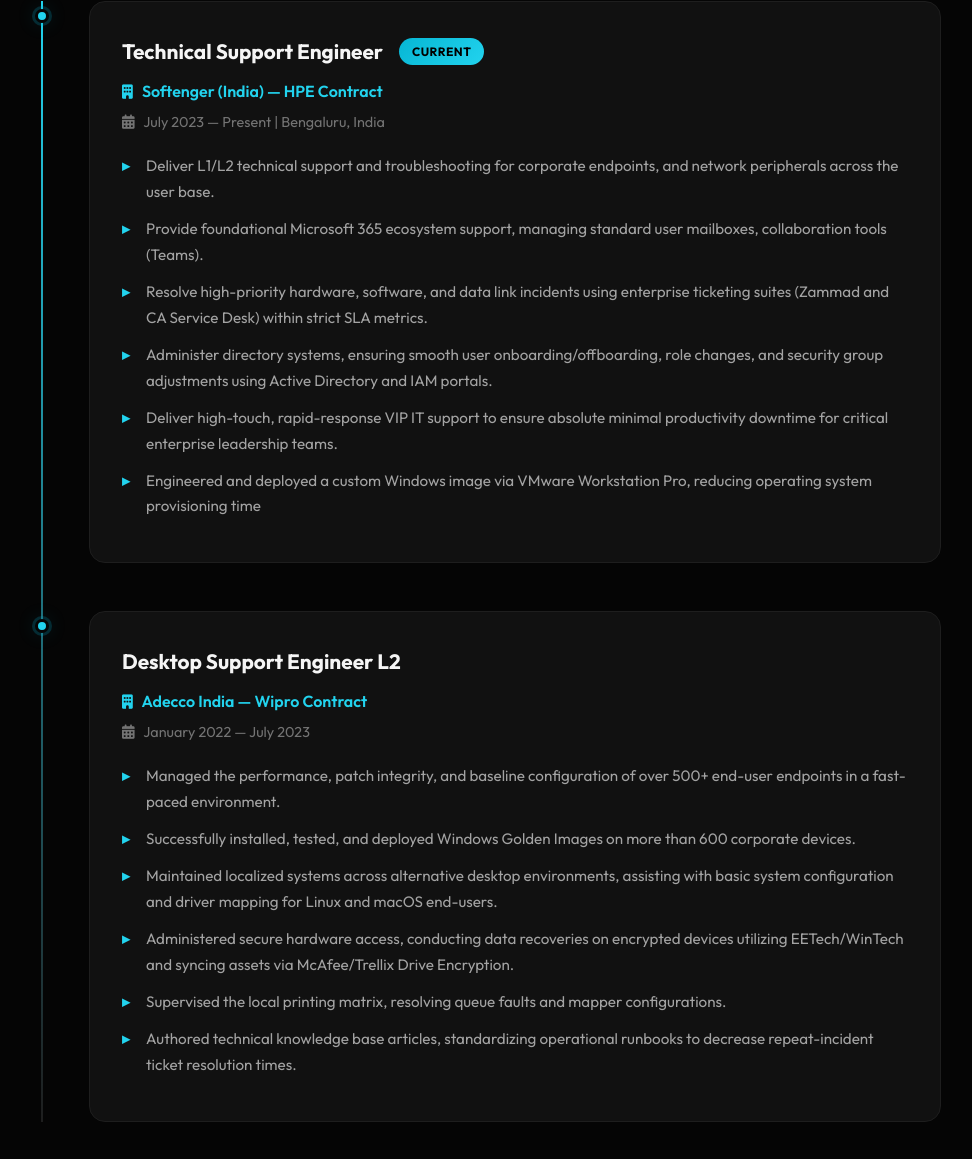
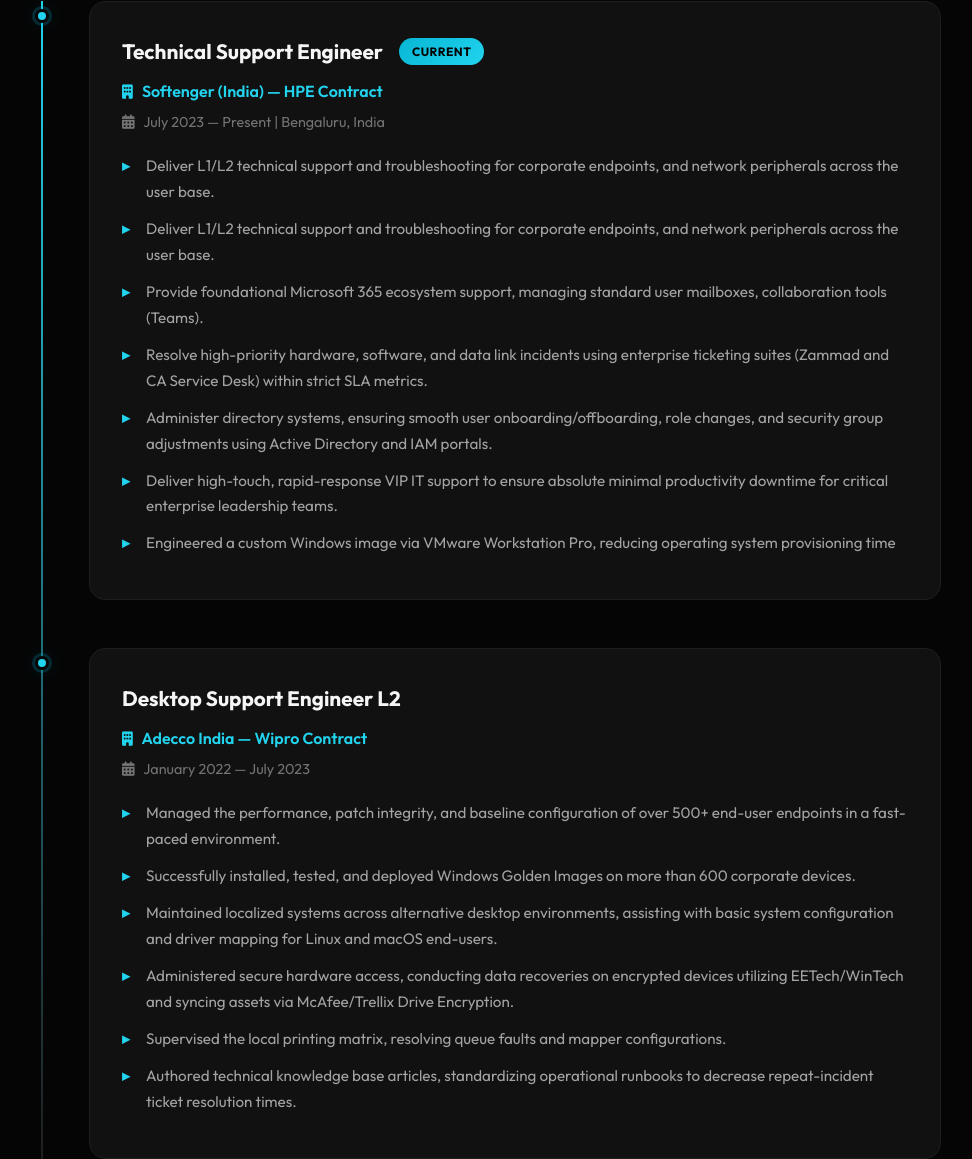
Before and after one commit to manikandann95/Portfolio, a website: page index.html in a window 1280 px wide. Shown: the part 2980-4139 px from the top of the page, without its empty margins (149-1121 px from the left). Drawn offline with nearby package versions, Linux system fonts and the light colour scheme.

Commit message:
Refactor bullet point for clarity in index.html

```diff
--- a/index.html
+++ b/index.html
@@ -202,6 +202,8 @@
                         <ul class="timeline-list">
                             <li>Deliver L1/L2 technical support and troubleshooting for corporate endpoints, and network
                                 peripherals across the user base.</li>
+                            <li>Deliver L1/L2 technical support and troubleshooting for corporate endpoints, and network
+                                peripherals across the user base.</li>
                             <li>Provide foundational Microsoft 365 ecosystem support, managing standard user mailboxes,
                                 collaboration tools (Teams).</li>
                             <li>Resolve high-priority hardware, software, and data link incidents using enterprise
@@ -210,7 +212,7 @@
                                 and security group adjustments using Active Directory and IAM portals.</li>
                             <li>Deliver high-touch, rapid-response VIP IT support to ensure absolute minimal productivity
                                 downtime for critical enterprise leadership teams.</li>
-                            <li>Engineered and deployed a custom Windows image via VMware Workstation Pro, reducing operating system provisioning time</li>
+                            <li>Engineered a custom Windows image via VMware Workstation Pro, reducing operating system provisioning time</li>
                         </ul>
                     </div>
                 </div>
```
